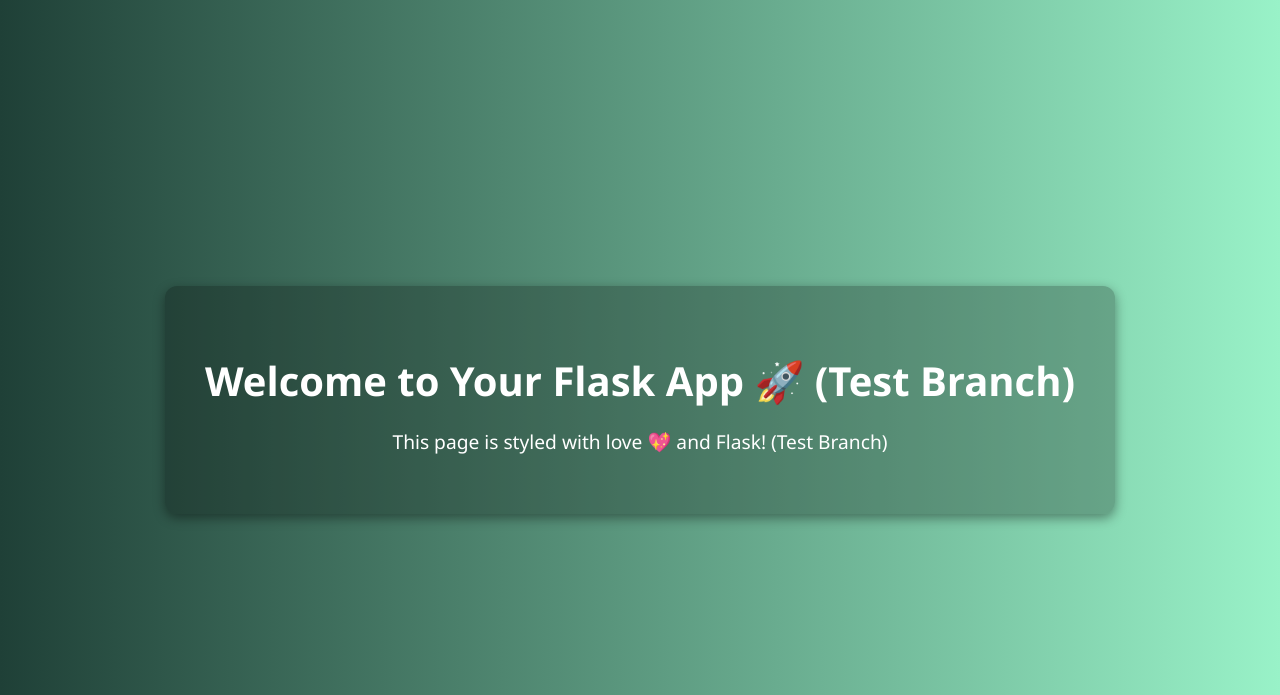
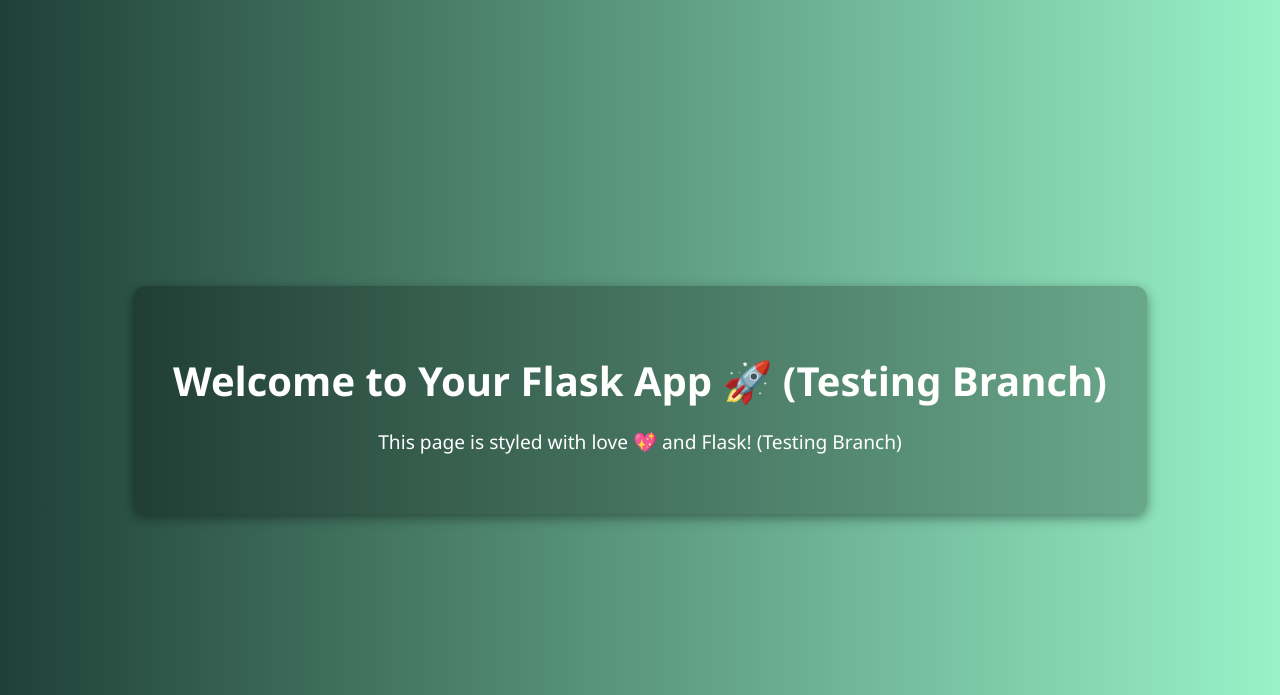
Before and after one commit to ranemihir/deploy-test-python, a Flask app: page / in a window 1280 px wide. Shown: the top 695 px of the page. Run offline with Flask 3, Linux system fonts and the light colour scheme.

Commit message:
update header

```diff
--- a/templates/index.html
+++ b/templates/index.html
@@ -3,7 +3,7 @@
 
 <head>
     <meta charset="UTF-8">
-    <title>🚀 Welcome to Flask! (Test Branch)</title>
+    <title>🚀 Welcome to Flask! (Testing Branch)</title>
     <style>
         body {
             background: linear-gradient(to right, #1f4037, #99f2c8);
@@ -38,8 +38,8 @@
 
 <body>
     <div class="container">
-        <h1>Welcome to Your Flask App 🚀 (Test Branch)</h1>
-        <p>This page is styled with love 💖 and Flask! (Test Branch)</p>
+        <h1>Welcome to Your Flask App 🚀 (Testing Branch)</h1>
+        <p>This page is styled with love 💖 and Flask! (Testing Branch)</p>
     </div>
 </body>
 
```
